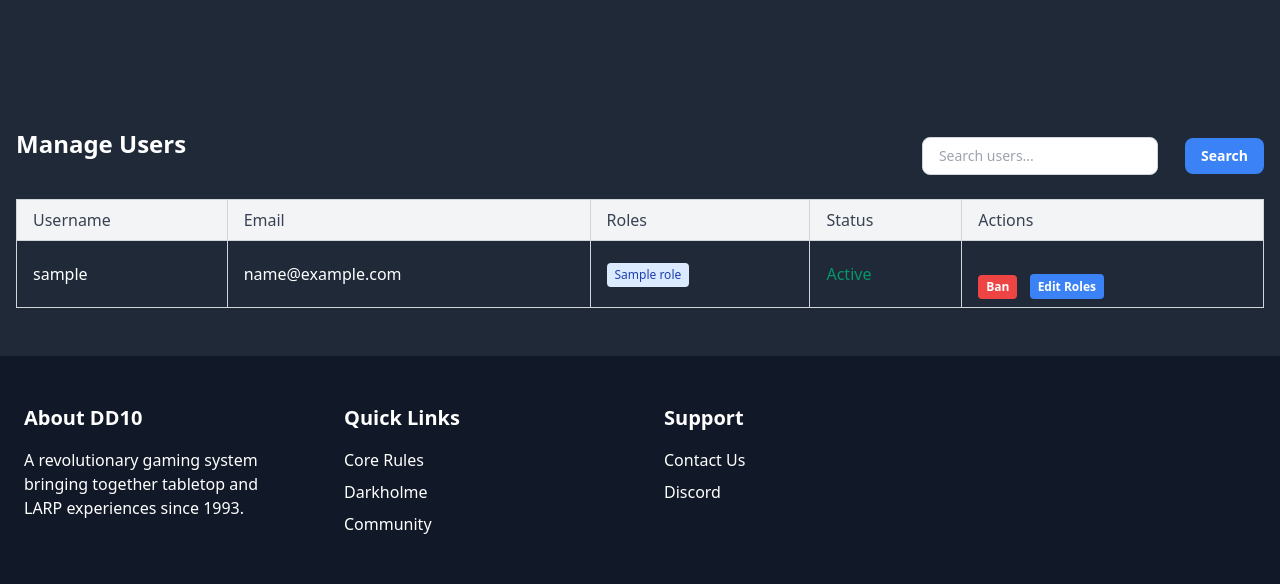
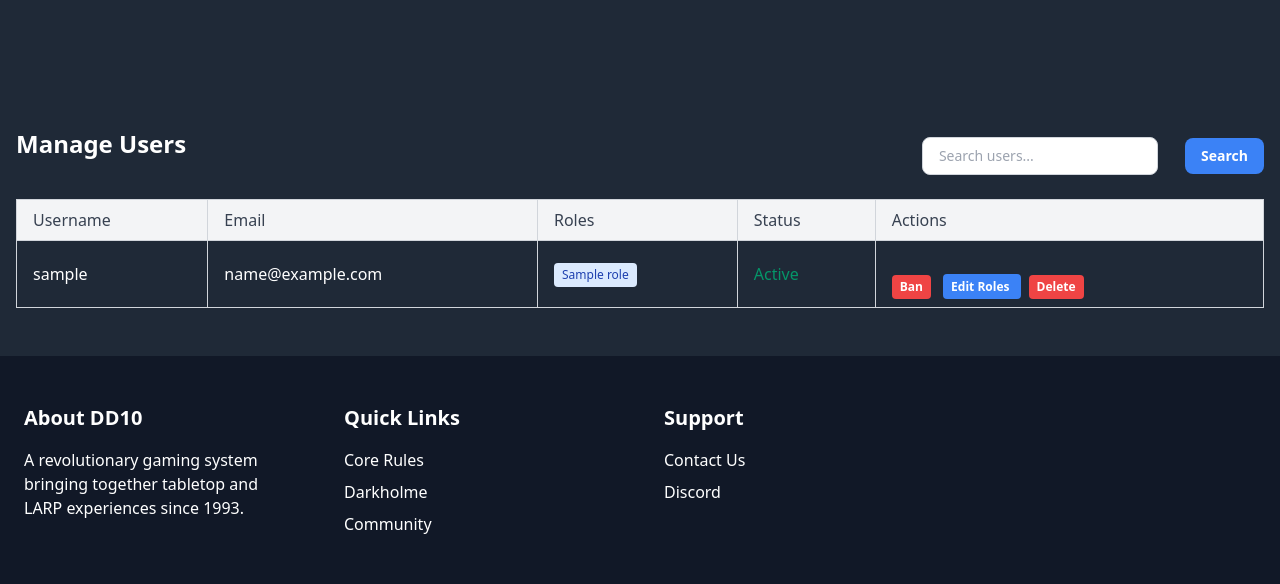
Before and after one commit to boonewh/lotusrpg, a Flask app: template lotusrpg/templates/manage_users.html in a window 1280 px wide. Shown: the part 274-858 px from the top of the page. Run offline with Flask 3, Linux system fonts and the light colour scheme; the template is opened without the code that fills it: values that come from a table or form of the project are taken from there, others are empty; tables that the repository leaves empty hold one stand-in row (values such as "Sample post"); parts of the project's set-up code (start-up, migrations or seed data) failed here and were passed over.

Commit message:
added delete button to manage users page

```diff
--- a/lotusrpg/templates/manage_users.html
+++ b/lotusrpg/templates/manage_users.html
@@ -74,6 +74,12 @@
                            class="ml-2 bg-blue-500 hover:bg-blue-600 text-white text-xs font-bold py-1 px-2 rounded">
                             Edit Roles
                         </a>
+                        <form action="{{ url_for('admin.delete_user', user_id=user.id) }}" method="POST" class="inline-block ml-2"
+                                onsubmit="return confirm('Are you sure you want to delete this user?');">
+                            <button type="submit" class="bg-red-500 hover:bg-red-600 text-white text-xs font-bold py-1 px-2 rounded">
+                                Delete
+                            </button>
+                        </form>
                         {% if user.is_locked() %}
                         <form action="{{ url_for('admin.unlock_user', user_id=user.id) }}" method="POST" class="inline-block ml-2">
                             <button type="submit" class="bg-green-500 hover:bg-green-600 text-white text-xs font-bold py-1 px-2 rounded">
```
Also changed, not shown: lotusrpg/admin/routes.py (+14 -0 lines).
